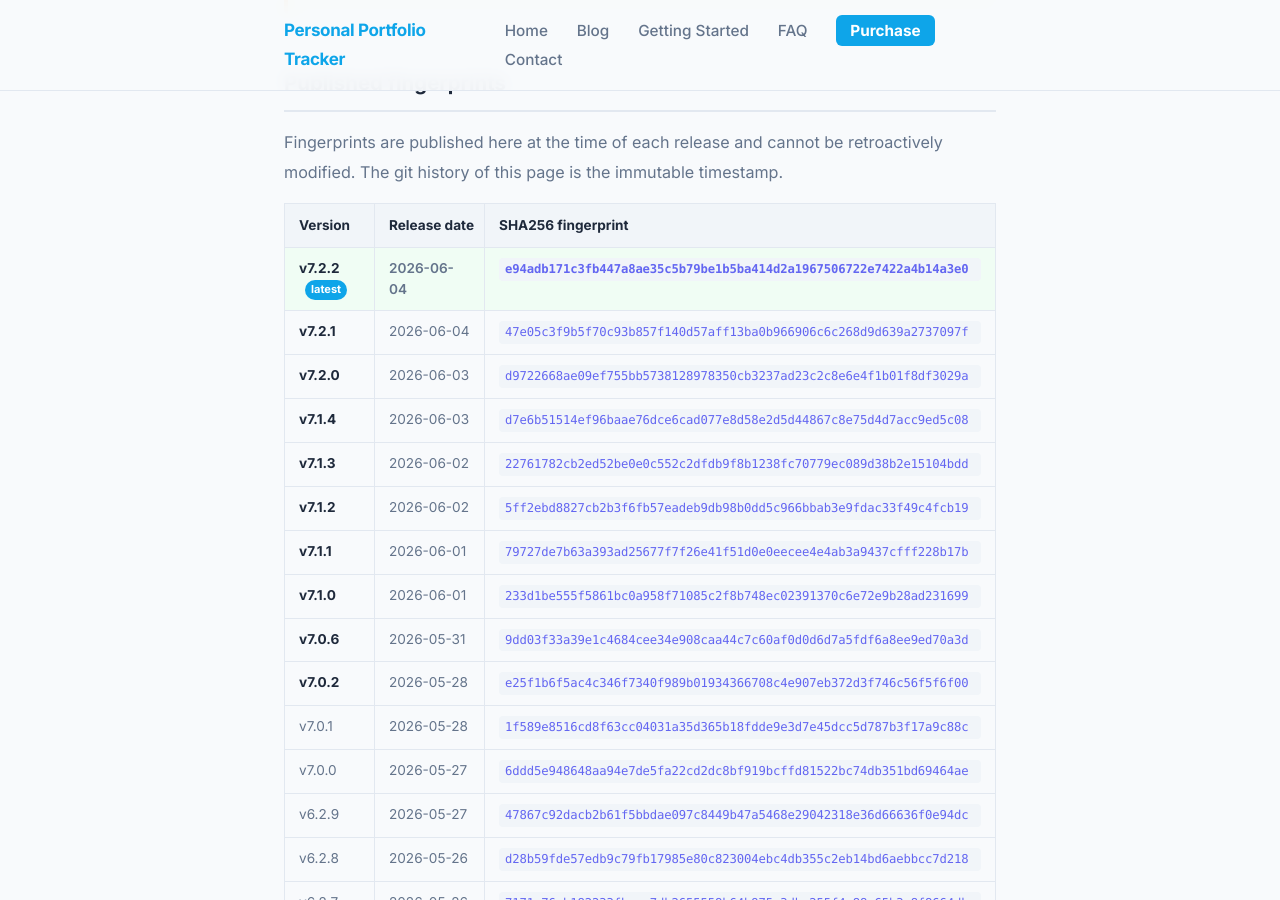
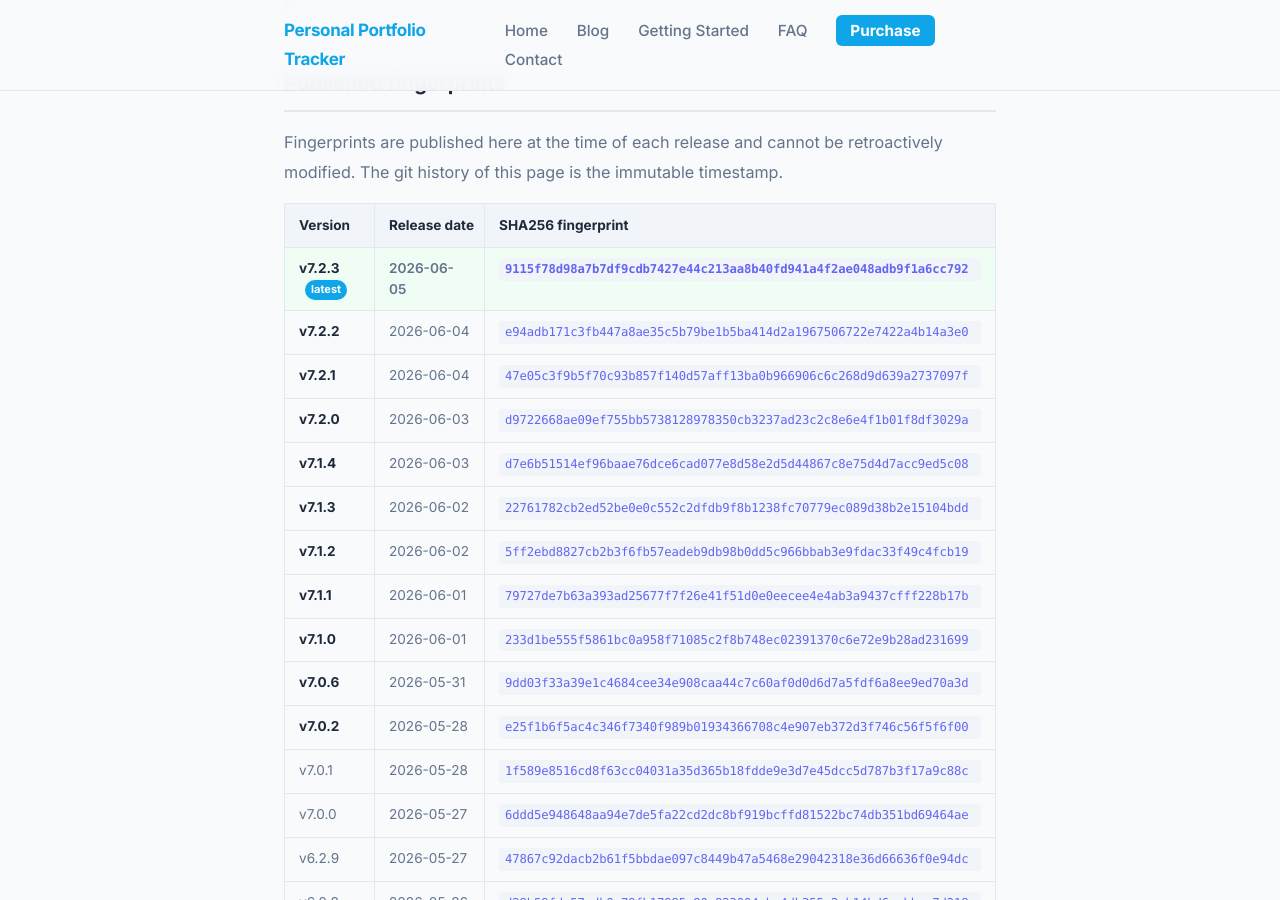
Before and after one commit to srikrishna2024/portfolio-tracker-blog, a Jekyll site: the page built from release-fingerprints/index.html, in a window 1280 px wide and 900 px high, scrolled down 933 px. Built offline with Jekyll 4.4.1, drawn with Linux system fonts in a browser that asks for light colours.

Commit message:
release: add v7.2.3 fingerprint

```diff
--- a/release-fingerprints/index.html
+++ b/release-fingerprints/index.html
@@ -40,7 +40,12 @@
       </thead>
       <tbody>
         <tr class="fp-current">
-          <td><strong>v7.2.2</strong> <span class="fp-badge">latest</span></td>
+          <td><strong>v7.2.3</strong> <span class="fp-badge">latest</span></td>
+          <td>2026-06-05</td>
+          <td><code class="fp-code">9115f78d98a7b7df9cdb7427e44c213aa8b40fd941a4f2ae048adb9f1a6cc792</code></td>
+        </tr>
+        <tr>
+          <td><strong>v7.2.2</strong></td>
           <td>2026-06-04</td>
           <td><code class="fp-code">e94adb171c3fb447a8ae35c5b79be1b5ba414d2a1967506722e7422a4b14a3e0</code></td>
         </tr>
```
